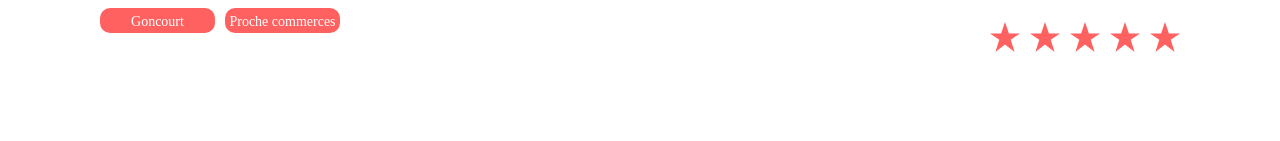
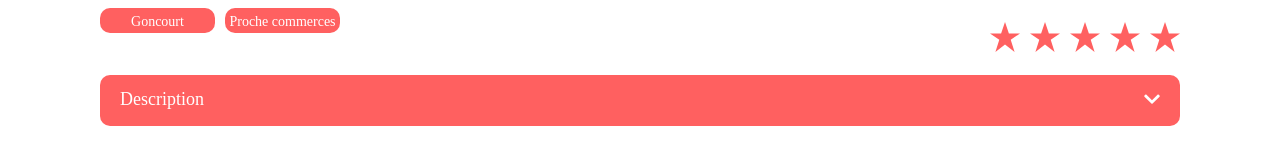
Before and after one commit to Shycin/antonyjacques_11_15122021, a React (Create React App) app: page /Fiche-Logement/0979876d in a window 1280 px wide. Shown: the part 659-800 px from the top of the page. Built offline with nearby package versions, Linux system fonts and the light colour scheme.

Commit message:
collapse component

```diff
--- /dev/null
+++ b/src/Components/Collapse.js
@@ -0,0 +1,48 @@
+import React from 'react';
+import PropTypes from 'prop-types';
+
+import {arrowUp, arrowDown} from '../data/picto.js';
+
+import '../css/Collapse.css';
+
+class Collapse extends React.Component {
+
+    constructor(props) {
+        super(props);
+
+        this.state = {
+           open: false
+        };
+    }
+
+    componentDidMount(){
+
+    }
+
+    openCollapse()
+    {
+        if(this.state.open)
+            this.setState({open: false})
+        else
+            this.setState({open: true})
+    }
+
+
+
+
+    render() {
+        const {name, description} = this.props;
+        return (
+            <div className='collapse'>
+                <div className='collapse__header' onClick={this.openCollapse.bind(this)}><h2 className='collapse__header__name'>{name}</h2><div className='collapse__header__switch'>{this.state.open ? arrowUp : arrowDown }</div></div>
+                <div className={`collapse__description ${this.state.open ? '' : 'hidden'}`}>{description}</div>
+            </div>
+        )
+    }
+}
+export default Collapse;
+
+Collapse.propTypes = {
+    name: PropTypes.string.isRequired,
+    description: PropTypes.string.isRequired,
+};
--- a/src/View/Logement.js
+++ b/src/View/Logement.js
@@ -3,6 +3,7 @@ import { withRouter } from 'react-router-dom';
 import Header from '../Components/Header';
 import Slides from '../Components/Slides';
 import Rating from '../Components/Rating';
+import Collapse from '../Components/Collapse';
 import Footer from '../Components/Footer';
 
 import dataAPI from '../data/appart.json';
@@ -21,18 +22,29 @@ class Logement extends React.Component {
     }
 
     render() {
+        const {
+            pictures,
+            title,
+            description,
+            equipments,
+            tags,
+            rating,
+            host,
+            location
+        } = this.state.appart
+
         return (
             <div id="home">
                 <Header location={window.location.pathname} />
                 <main>
-                    <Slides images={this.state.appart.pictures}/>
+                    <Slides images={pictures}/>
                     <div className='flex_container description'>
                         <div className='left'>
-                            <h1 id="title">{this.state.appart.title}</h1>
-                            <div id="location">{this.state.appart.location}</div>
+                            <h1 id="title">{title}</h1>
+                            <div id="location">{location}</div>
                             <div id="tags">
                                 {
-                                    this.state.appart.tags.map( (tag, index) => {
+                                    tags.map( (tag, index) => {
                                         return (<div className='tag' key={index}>{tag}</div>)
                                     })
                                 }
@@ -40,15 +52,17 @@ class Logement extends React.Component {
                         </div>
                         <div className='right'>
                             <div id="author">
-                                <h2 id="authorName">{this.state.appart.host.name.split(' ')[0]}<br/>{this.state.appart.host.name.split(' ')[1]}</h2>
-                                <div id="authorPicture"><img src={this.state.appart.host.picture} alt="auteur"/></div>
+                                <h2 id="authorName">{host.name.split(' ')[0]}<br/>{host.name.split(' ')[1]}</h2>
+                                <div id="authorPicture"><img src={host.picture} alt="auteur"/></div>
                             </div>
                             <div id="rating">
-                                <Rating rate={parseInt(this.state.appart.rating)} maxrate={5}/>
+                                <Rating rate={parseInt(rating)} maxrate={5}/>
                             </div>
                         </div>
                     </div>
-
+                    <div className='flex_container information'>
+                        <Collapse name="Description" description={description}/>
+                    </div>
                 </main>
                 <Footer />
             </div>
--- /dev/null
+++ b/src/css/Collapse.css
@@ -0,0 +1,54 @@
+.collapse
+{
+    margin-top: 20px;
+    width: 100%;
+}
+
+.collapse .hidden
+{
+    display: none;
+}
+
+
+.collapse .collapse__header
+{
+    background-color: var(--main-color);
+    border-radius: 10px;
+    color: white;
+    display: flex;
+    justify-content: space-between;
+
+    padding: 15px 20px;
+
+    z-index: 10;
+    position: relative;
+}
+
+.collapse .collapse__header h2
+{
+    font-size: 18px;
+    color: white;
+}
+
+.collapse .collapse__header .collapse__header__switch
+{
+
+}
+
+.collapse .collapse__header .collapse__header__switch svg
+{
+    width: 16px;
+    color: white;
+}
+
+
+
+.collapse .collapse__description
+{
+    background-color: #F7F7F7;
+    font-size: 18px;
+    padding: 50px 20px;
+    margin-top: -15px;
+
+    border-radius: 10px;
+}
--- a/src/css/Slides.css
+++ b/src/css/Slides.css
@@ -8,6 +8,11 @@
     flex-direction: column;
 
     overflow: hidden;
+}
+
+.slides .hidden
+{
+    display: none;
 }
 
 .slides .slides__swipe
--- a/src/index.css
+++ b/src/index.css
@@ -88,7 +88,7 @@ html, body, #root, #root>*
 
 .hidden
 {
-    display: none;
+  display: none;
 }
 
 
```
